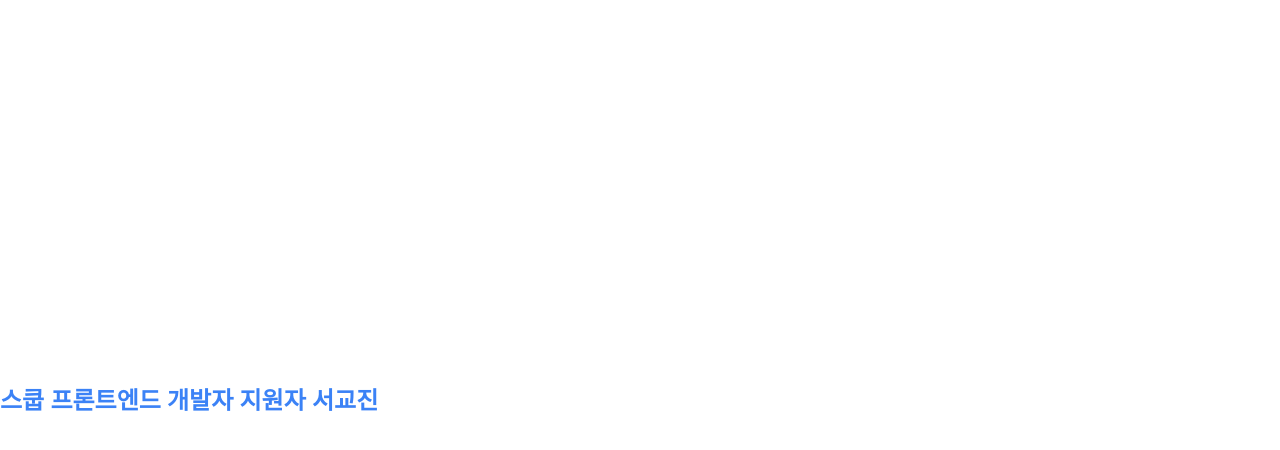
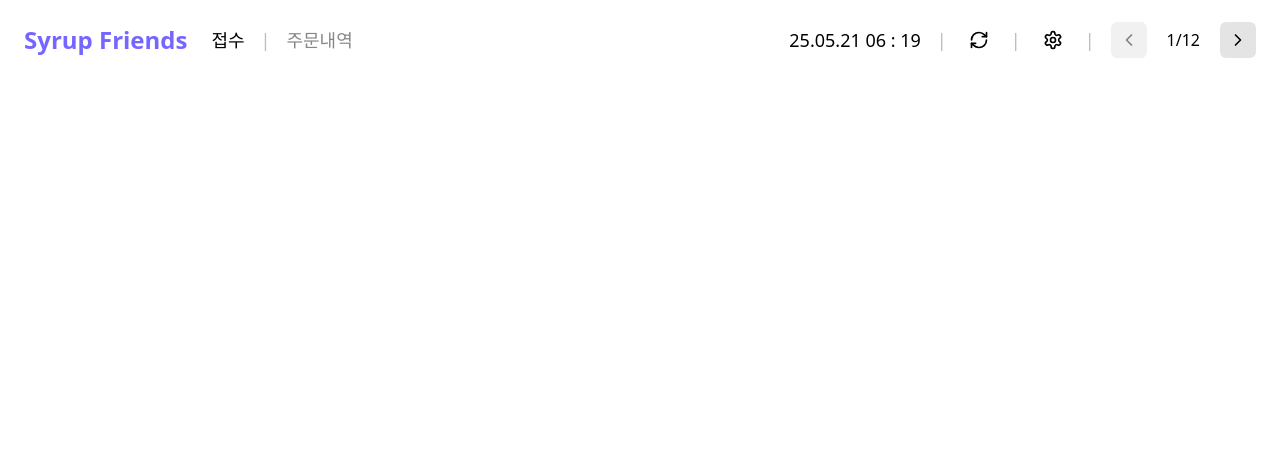
Before and after one commit to gyozaa01/scoop_sgj, a React (Vite) app: page / in a window 1280 px wide. Shown: the top 450 px of the page. Built offline with nearby package versions, Linux system fonts and the light colour scheme.

Commit message:
feat: Header UI 구현

```diff
--- a/package.json
+++ b/package.json
@@ -10,6 +10,7 @@
     "preview": "vite preview"
   },
   "dependencies": {
+    "lucide-react": "^0.511.0",
     "react": "^19.1.0",
     "react-dom": "^19.1.0"
   },
--- a/src/App.jsx
+++ b/src/App.jsx
@@ -1,13 +1,27 @@
-import React from "react";
+import { Header } from "./components/Header";
 
-function App() {
+export default function App() {
+  // 더미 핸들러
+  const handlePrevPage = () => {};
+  const handleNextPage = () => {};
+
   return (
-    <div className="min-h-screen flex items-center justify-center">
-      <h1 className="text-2xl font-bold text-blue-500">
-        스쿱 프론트엔드 개발자 지원자 서교진
-      </h1>
+    <div className="min-h-screen flex flex-col bg-white dark:bg-[#2B2B30]">
+      {/* 헤더 영역 */}
+      <Header
+        currentPage={1}
+        totalPages={12}
+        onPrevPage={handlePrevPage}
+        onNextPage={handleNextPage}
+      />
+
+      {/* 헤더가 아닌(메인) 콘텐츠 영역 */}
+      <div className="flex-1 flex flex-col md:flex-row overflow-hidden">
+        {/* 메인 주문 카드 컨테이너) */}
+        <main className="flex-1 h-0 md:h-auto"></main>
+        {/* 대기 주문 리스트 사이드바 */}
+        <aside className="w-full md:w-80 h-0 md:h-auto"></aside>
+      </div>
     </div>
   );
 }
-
-export default App;
--- /dev/null
+++ b/src/components/Header.jsx
@@ -0,0 +1,91 @@
+import {
+  RefreshCwIcon,
+  SettingsIcon,
+  ChevronLeftIcon,
+  ChevronRightIcon,
+} from "lucide-react";
+
+export const Header = ({ currentPage, totalPages, onPrevPage, onNextPage }) => {
+  // 로컬 시간 기반으로 날짜 포맷팅
+  const now = new Date();
+  const formattedDate = `${now.getFullYear().toString().slice(2)}.${(
+    now.getMonth() + 1
+  )
+    .toString()
+    .padStart(2, "0")}.${now.getDate().toString().padStart(2, "0")} ${now
+    .getHours()
+    .toString()
+    .padStart(2, "0")} : ${now.getMinutes().toString().padStart(2, "0")}`;
+
+  return (
+    <header className="flex items-center justify-between px-6 py-5 bg-white dark:bg-[#2B2B30]">
+      {/* 왼쪽: 로고 + 탭 */}
+      <div className="flex items-center gap-6">
+        <h1 className="text-2xl font-bold text-[#7566FF]">Syrup Friends</h1>
+        <div className="flex items-center gap-4 text-lg">
+          <span className="text-[#000000] dark:text-[#FFFFFF]">접수</span>
+          <span className="text-[#BCBCBC] dark:text-[#7B7B85]">|</span>
+          <span className="text-[#878787] dark:text-[#7B7B85]">주문내역</span>
+        </div>
+      </div>
+
+      {/* 우측: 시간, 버튼, 페이지네이션 */}
+      <div className="flex items-center gap-4 text-lg">
+        <span className="text-[#000000] dark:text-[#FFFFFF]">
+          {formattedDate}
+        </span>
+
+        <span className="text-[#BCBCBC] dark:text-[#7B7B85]">|</span>
+
+        <button
+          onClick={() => window.location.reload()}
+          className="p-1.5 rounded hover:bg-transparent focus:outline-none"
+        >
+          <RefreshCwIcon
+            size={20}
+            className="text-[#000000] dark:text-[#FFFFFF]"
+          />
+        </button>
+
+        <span className="text-[#BCBCBC] dark:text-[#7B7B85]">|</span>
+
+        <button className="p-1.5 rounded hover:bg-transparent focus:outline-none">
+          <SettingsIcon
+            size={20}
+            className="text-[#000000] dark:text-[#FFFFFF]"
+          />
+        </button>
+
+        <span className="text-[#BCBCBC] dark:text-[#7B7B85]">|</span>
+
+        <div className="flex items-center gap-2 text-base">
+          <button
+            onClick={onPrevPage}
+            className="p-2 bg-[#E4E4E4] dark:bg-[#484850] rounded-md hover:bg-[#D4D4D4] dark:hover:bg-[#5A5A65] disabled:opacity-50"
+            disabled={currentPage === 1}
+          >
+            <ChevronLeftIcon
+              size={20}
+              className="text-[#000000] dark:text-[#FFFFFF]"
+            />
+          </button>
+
+          <div className="px-3 py-2 text-[#000000] dark:text-[#FFFFFF] font-medium">
+            {currentPage}/{totalPages}
+          </div>
+
+          <button
+            onClick={onNextPage}
+            className="p-2 bg-[#E4E4E4] dark:bg-[#484850] rounded-md hover:bg-[#D4D4D4] dark:hover:bg-[#5A5A65] disabled:opacity-50"
+            disabled={currentPage === totalPages}
+          >
+            <ChevronRightIcon
+              size={20}
+              className="text-[#000000] dark:text-[#FFFFFF]"
+            />
+          </button>
+        </div>
+      </div>
+    </header>
+  );
+};
--- a/src/index.css
+++ b/src/index.css
@@ -10,17 +10,5 @@
 }
 
 :root {
-  font-family: system-ui, Avenir, Helvetica, Arial, sans-serif;
-  line-height: 1.5;
-  font-weight: 400;
-
   color-scheme: light dark;
 }
-
-body {
-  margin: 0;
-  display: flex;
-  place-items: center;
-  min-width: 320px;
-  min-height: 100vh;
-}
```
Also changed, not shown: 1 other file (tests, documents, lock files or other folders).
